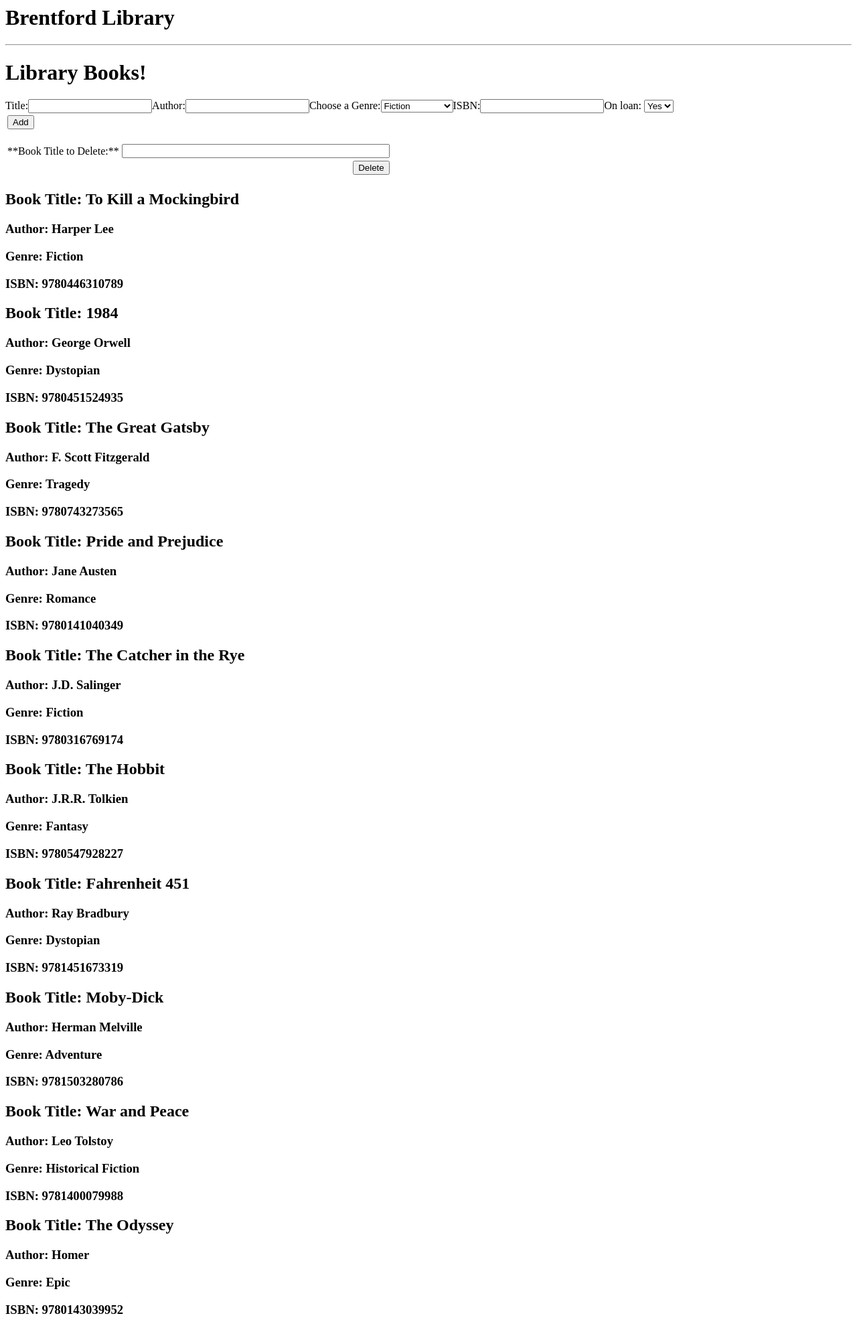
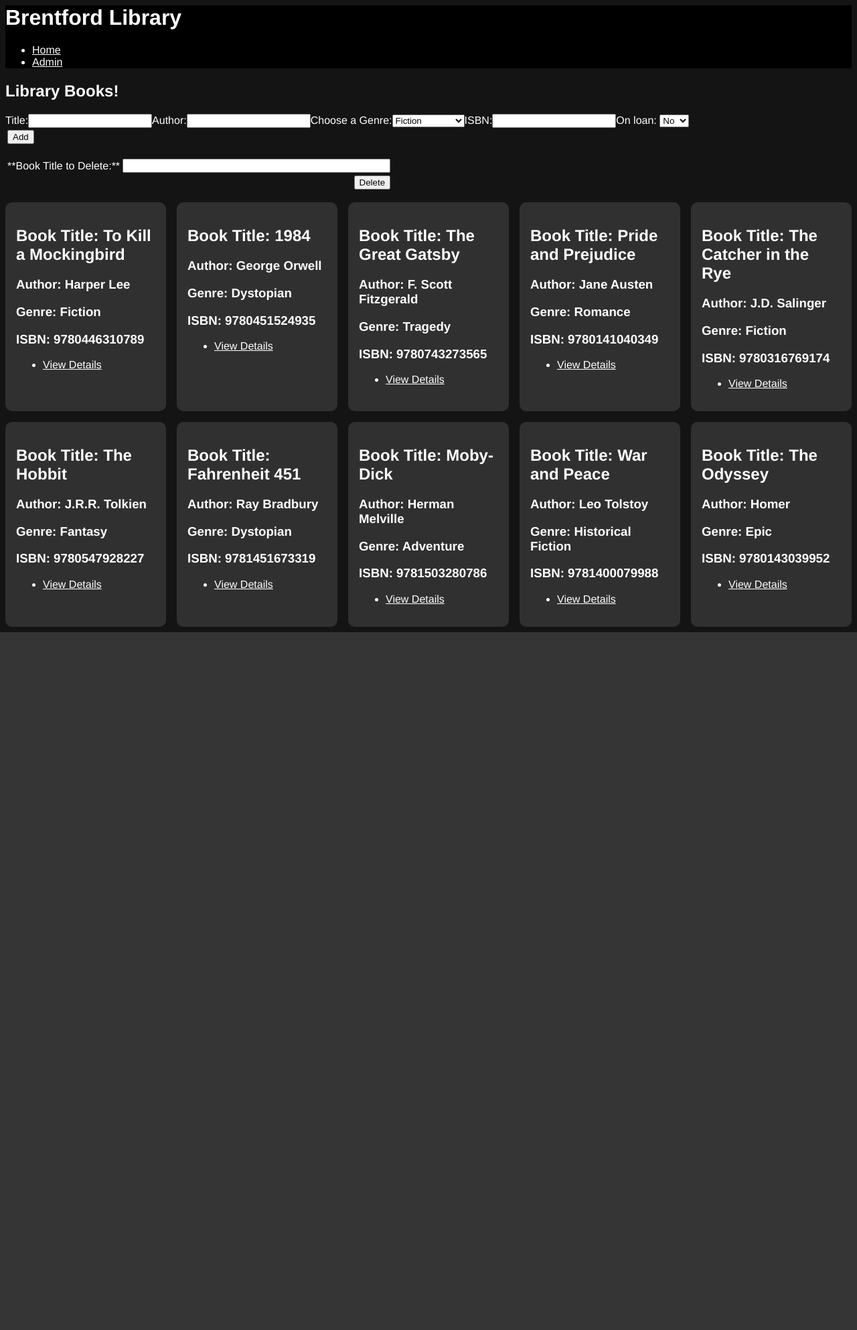
Before and after one commit to rewbens/library, a Flask app: page /books in a window 1280 px wide. Shown: the whole page at 67% size. After the commit the page ends 944 px from the top, so only its background shows below. Run offline with Flask 3, Linux system fonts and the light colour scheme.

Commit message:
CSS added

```diff
--- a/controllers/controller.py
+++ b/controllers/controller.py
@@ -1,10 +1,14 @@
 from flask import render_template, request, redirect
 from models.books import books, add_new_book, delete_book
-from models.book import *
+from models.book import Book
 from app import app
 
+@app.route("/")
+def index():
+    return render_template("index.html")
+
 @app.route('/books')
-def index():
+def books_index():
     return render_template('index.html', title='Home', books=books)
 
 @app.route("/books", methods=['POST'])
@@ -18,6 +22,18 @@ def add_book():
     add_new_book(newbook)
     return redirect('/books')
 
+@app.route('/book/<string:title>', methods=['GET'])
+def book_details(title):
+    book_to_show = None
+    for book in books:
+        if book.title == title:
+            book_to_show = book
+            break
+
+    if book_to_show is not None:
+        return render_template('book_details.html', book=book_to_show)
+
+
 @app.route("/books/delete", methods=['POST'])
 def delete():
     title = request.form['title']
--- a/static/main.css
+++ b/static/main.css
@@ -0,0 +1,35 @@
+body {
+  background-color: #141414;
+  color: #ffffff;
+  font-family: "Helvetica Neue", Arial, sans-serif;
+}
+
+header {
+  background-color: #000000;
+}
+
+.book-container {
+  display: grid;
+  grid-template-columns: repeat(auto-fill, minmax(200px, 1fr));
+  gap: 1rem;
+}
+
+.book {
+  background-color: #303030;
+  padding: 1rem;
+  border-radius: 10px;
+  transition: transform 0.3s ease-in-out;
+}
+
+.book:hover {
+  transform: scale(1.05);
+}
+
+nav ul li a {
+  color: #ffffff;
+}
+
+.checked-out {
+  color: red;
+  opacity: 0.5;
+}
--- a/templates/base.html
+++ b/templates/base.html
@@ -4,8 +4,21 @@
     <title>{{title}} - Flask Library</title>
   </head>
   <body>
-    <h1>Brentford Library</h1>
-    <hr />
-    {% block content %}{% endblock %}
+    <header>
+      <h1>Brentford Library</h1>
+      <nav>
+        <ul>
+          <li>
+            <a href="/books">Home</a>
+          </li>
+          <li>
+            <a href="/books">Admin</a>
+          </li>
+        </ul>
+      </nav>
+    </header>
+    <main>
+      <section>{% block content %} {% endblock %}</section>
+    </main>
   </body>
 </html>
--- a/templates/index.html
+++ b/templates/index.html
@@ -21,8 +21,8 @@
     <input type="text" name="isbn" id="isbn" />
     <label for="checkedout">On loan: </label>
     <select id="checkedout" name="checkedout">
-      <option value="true">Yes</option>
-      <option value="false">No</option>
+      <option value="true">No</option>
+      <option value="false">Yes</option>
     </select>
     <tr>
       <td colspan="2">
@@ -70,6 +70,16 @@
     <h3>Author: {{ book.author}}</h3>
     <h3>Genre: {{ book.genre}}</h3>
     <h3>ISBN: {{ book.isbn}}</h3>
+
+    <nav>
+      <ul>
+        <li>
+          <a href="{{ url_for('book_details', title=book.title) }}"
+            >View Details</a
+          >
+        </li>
+      </ul>
+    </nav>
   </div>
 
   {% endfor %}
```
Also changed, not shown: templates/book_details.html (added, +15 -0 lines).
